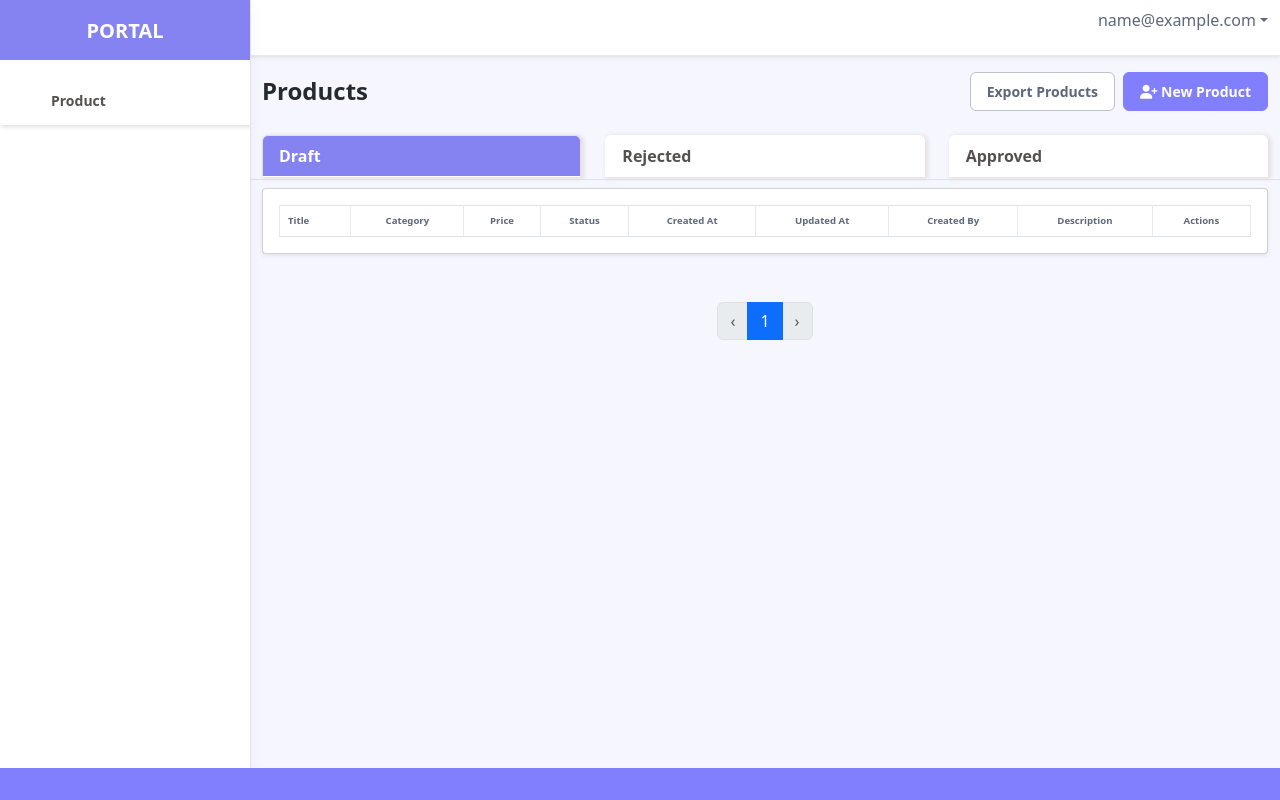
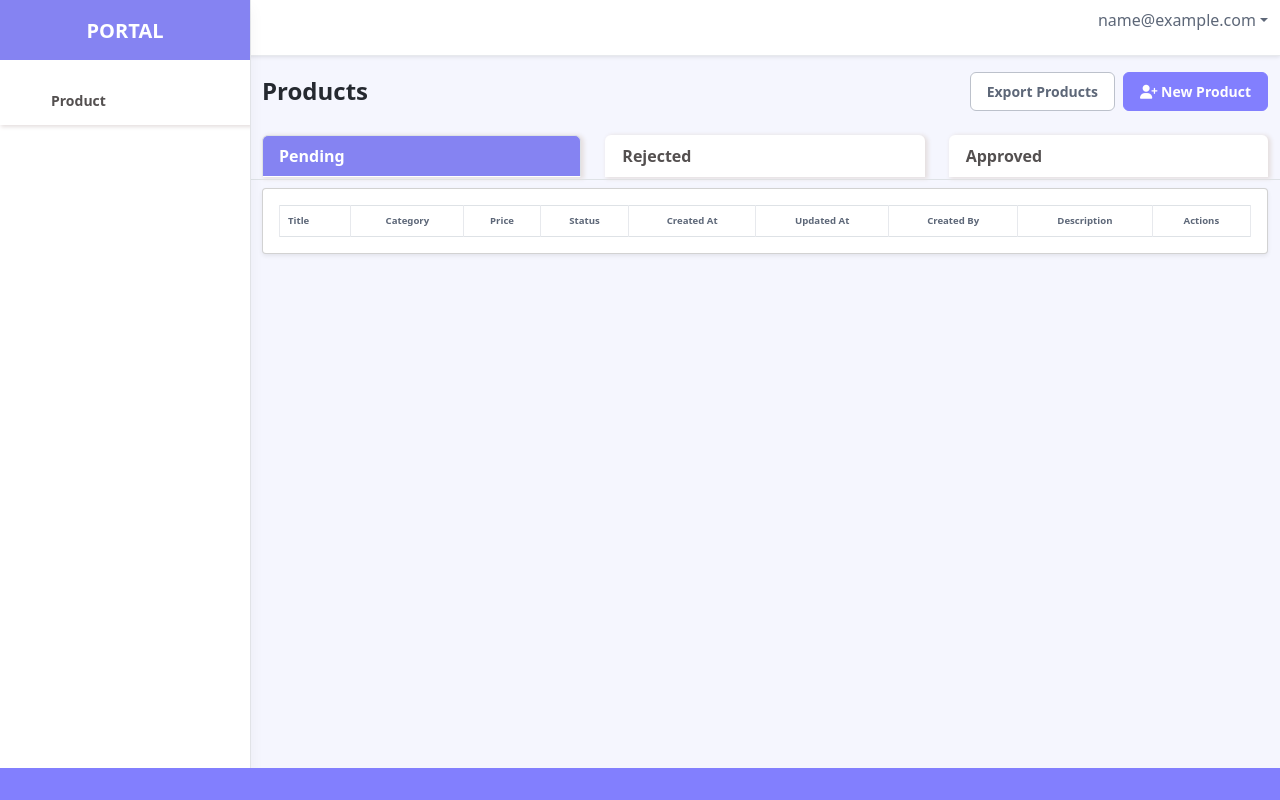
Before and after one commit to shanamalek15/django_interview_task, a Django app: page /product/ in a window 1280 px wide. Run offline with Django 4.2, Linux system fonts and the light colour scheme; the visitor is signed in with stand-in values (Sample User, id 1); data that the repository does not hold is empty; parts of the project's set-up code (start-up, migrations or seed data) failed here and were passed over; some libraries are stand-ins or nearby versions.

Commit message:
[FIX] change Name

```diff
--- a/apps/product/views.py
+++ b/apps/product/views.py
@@ -79,7 +79,7 @@ class ProductListView(LoginRequiredMixin, ListView):
     model = Product
     template_name = 'product_list.html'
     context_object_name = 'products'
-    paginate_by = 10
+    # paginate_by = 10
 
     def get_queryset(self):
         user = self.request.user
--- a/templates/product_list.html
+++ b/templates/product_list.html
@@ -39,7 +39,7 @@
 
         <ul class="nav nav-tabs row" id="myTab" role="tablist">
             <li class="nav-item  col-md-4  col-sm-4 col-xs-4">
-                <a class="nav-link active" id="draft-tab" data-bs-toggle="tab" href="#draft" role="tab">Draft</a>
+                <a class="nav-link active" id="draft-tab" data-bs-toggle="tab" href="#draft" role="tab">Pending</a>
             </li>
             <li class="nav-item  col-md-4 col-sm-4 col-xs-4">
                 <a class="nav-link" id="rejected-tab" data-bs-toggle="tab" href="#rejected" role="tab">Rejected</a>
@@ -279,7 +279,7 @@
     </div>
 
 
-    <nav aria-label="Page navigation">
+    <!-- <nav aria-label="Page navigation">
         <ul class="pagination justify-content-center">
             {% if page_obj.has_previous %}
             <li class="page-item">
@@ -336,7 +336,7 @@
                 </li>
                 {% endif %}
 
-    </nav>
+    </nav> -->
 
 </div>
 
```
